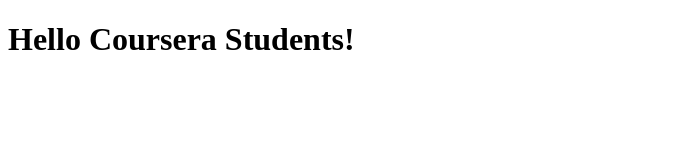
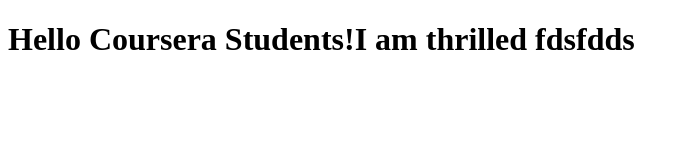
Before and after one commit to VMeri/meri-test, a plain HTML site: page index.html in a window 1280 px wide. Shown: the whole page, without its empty margins (0-689 px from the left). Drawn offline with Linux system fonts and the light colour scheme.

Commit message:
Next version

```diff
--- a/index.html
+++ b/index.html
@@ -5,6 +5,6 @@
     <title>Hello Coursera</title>
   </head>
   <body>
-    <h1>Hello Coursera Students!</h1>
+    <h1>Hello Coursera Students!I am thrilled fdsfdds</h1>
   </body>
 </html>
```
